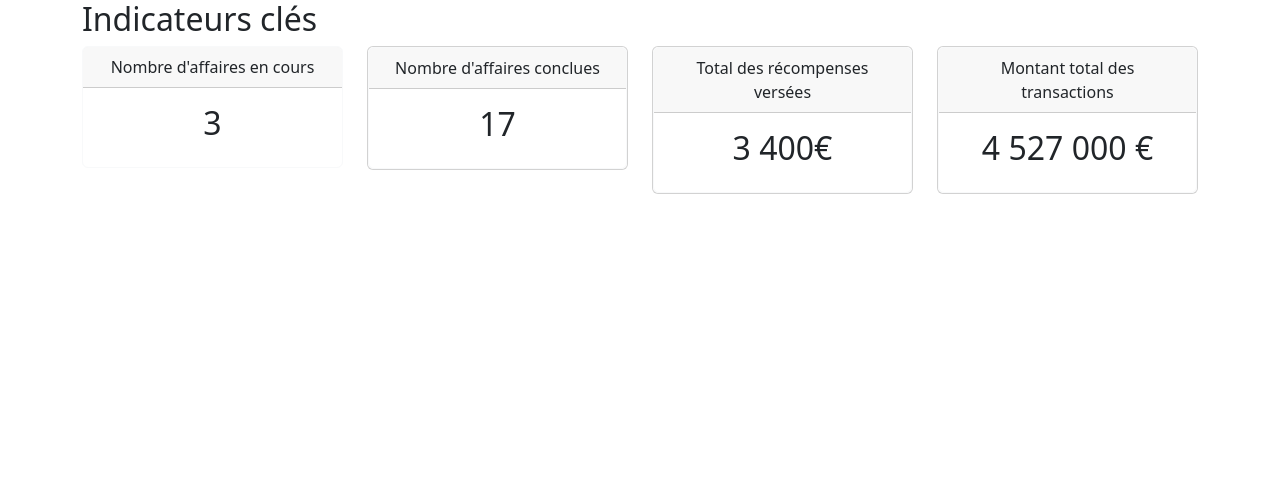
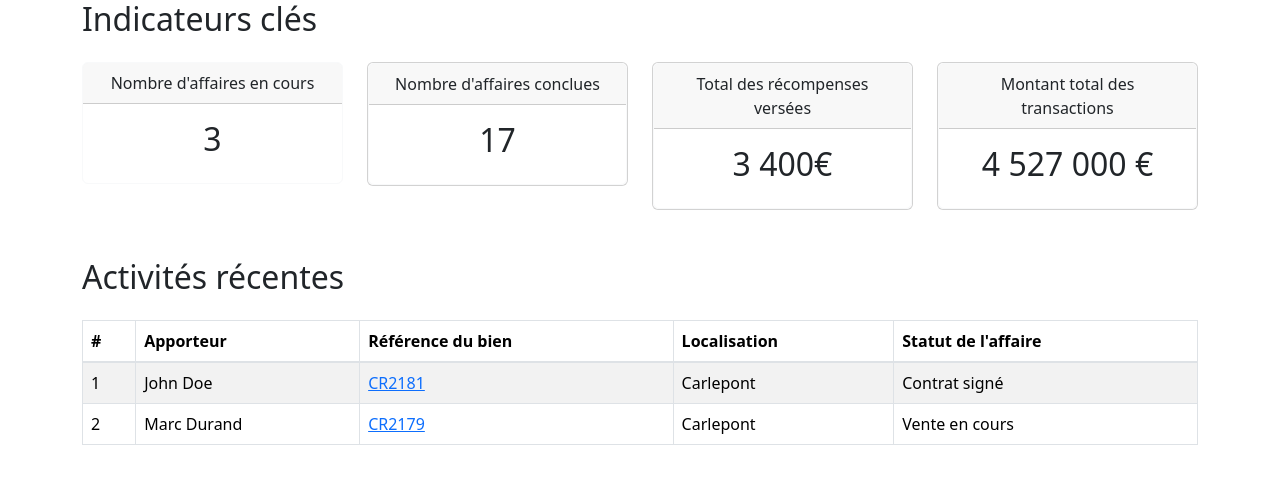
Before and after one commit to Joehann/mapeo-reward, a React (Vite) app: page / in a window 1280 px wide. Shown: the top 484 px of the page. Built offline with nearby package versions, Linux system fonts and the light colour scheme.

Commit message:
feat: add activities section

```diff
--- a/src/pages/Dashboard/index.tsx
+++ b/src/pages/Dashboard/index.tsx
@@ -1,10 +1,11 @@
 import {KPI} from "./sections/KPI.tsx";
 import {Container} from "react-bootstrap";
+import {Activities} from "./sections/Activities.tsx";
 
 const Dashboard = () => {
     return <Container>
-        <h2>Indicateurs clés</h2>
         <KPI/>
+        <Activities/>
     </Container>;
 };
 
--- /dev/null
+++ b/src/pages/Dashboard/sections/Activities.tsx
@@ -0,0 +1,41 @@
+import {Table} from "react-bootstrap";
+import {ReactElement} from "react";
+
+export const Activities = (): ReactElement => {
+    return (
+        <div className='mt-5'>
+            <h2 className="mb-4">Activités récentes</h2>
+            <Table striped bordered hover>
+                <thead className='fw-bold'>
+                <tr>
+                    <th>#</th>
+                    <th>Apporteur</th>
+                    <th>Référence du bien</th>
+                    <th>Localisation</th>
+                    <th>Statut de l'affaire</th>
+                </tr>
+                </thead>
+                <tbody>
+                <tr>
+                    <td>1</td>
+                    <td>John Doe</td>
+                    <td><a
+                        href={'https://www.mapeo-immo.com/fiches/4-40-26_57939978/4-chambres-vivable-de-plain-pied.html'}>CR2181</a>
+                    </td>
+                    <td>Carlepont</td>
+                    <td>Contrat signé</td>
+                </tr>
+                <tr>
+                    <td>2</td>
+                    <td>Marc Durand</td>
+                    <td><a
+                        href={'https://www.mapeo-immo.com/fiches/4-40-26_57939963/ribecourt-4-chambres-vivable-de-plain-pied.html'}>CR2179</a>
+                    </td>
+                    <td>Carlepont</td>
+                    <td>Vente en cours</td>
+                </tr>
+                </tbody>
+            </Table>
+        </div>
+    )
+}
--- a/src/pages/Dashboard/sections/KPI.tsx
+++ b/src/pages/Dashboard/sections/KPI.tsx
@@ -2,7 +2,9 @@ import {Card, Col, Row} from "react-bootstrap";
 import {KPICard} from "../components/Card.tsx";
 
 export const KPI = () => {
-    return <Row>
+    return <>
+        <h2 className="mb-4">Indicateurs clés</h2>
+        <Row>
             <Col>
                 <KPICard title="Nombre d'affaires en cours" value='3'/>
             </Col>
@@ -21,5 +23,6 @@ export const KPI = () => {
                     <KPICard title="Montant total des transactions" value='4 527 000 €'/>
                 </Card>
             </Col>
-    </Row>;
+        </Row>
+    </>;
 }
```
Lines whose indentation alone changed are shown as unchanged.
